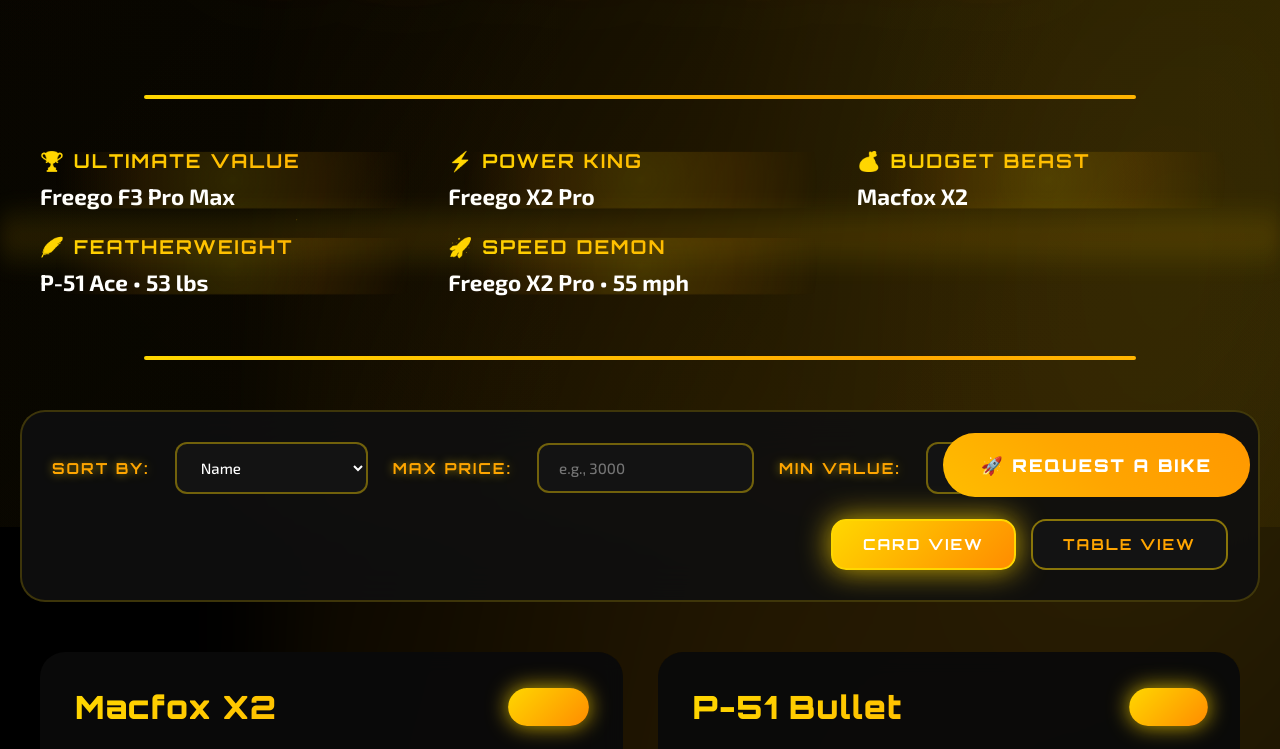
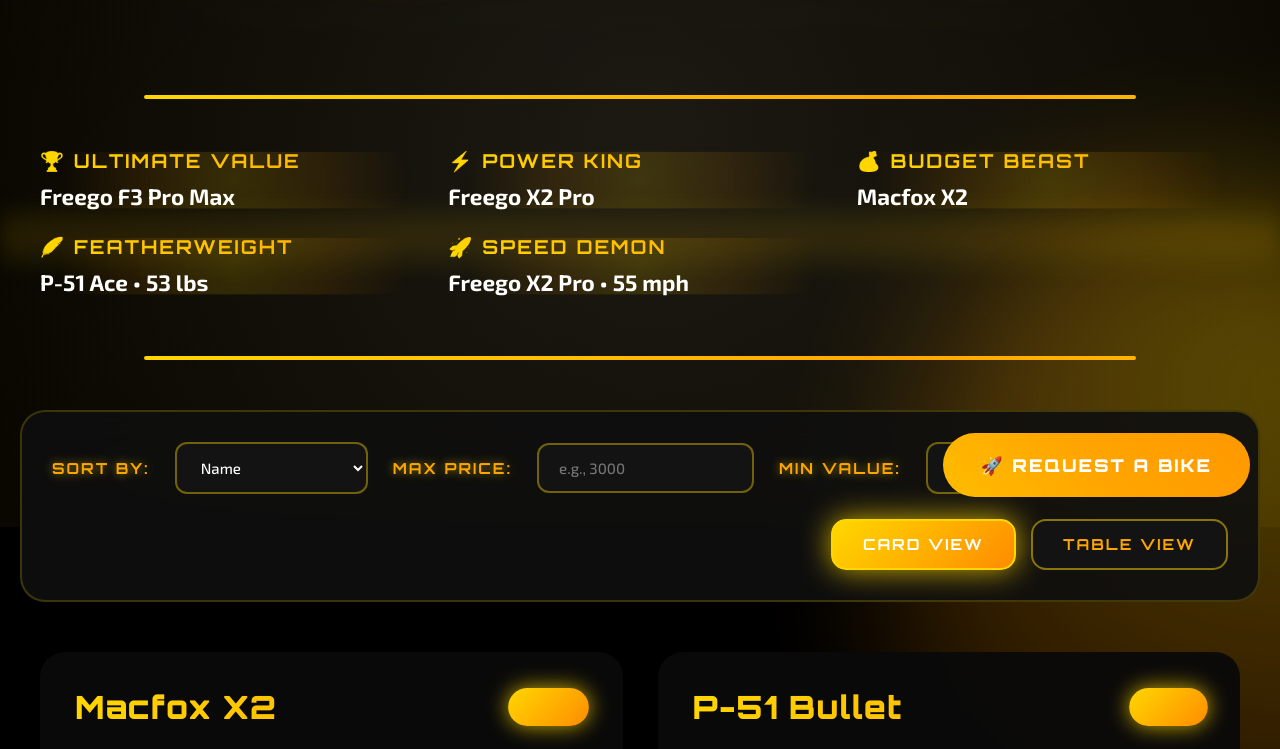
Before and after one commit to samueljcurtis111/samueljcurtis111.github.io, a plain HTML site: page index.html in a window 1280 px wide. Shown: the part 273-1022 px from the top of the page. Drawn offline with Linux system fonts and the light colour scheme.

Commit message:
Refactor body background and lava lamp animations
Updated background styles and animations for a lava lamp effect.

```diff
--- a/index.html
+++ b/index.html
@@ -21,63 +21,76 @@
             position: relative;
         }
 
-/* Flowing liquid gold waves background */
+/* Black background base */
+body {
+    font-family: 'Exo 2', sans-serif;
+    background: #000;
+    color: #fff;
+    overflow-x: hidden;
+    position: relative;
+}
+
+/* Lava Lamp Container */
 body::before {
-    content: '';
-    position: fixed;
-    top: 0;
-    left: 0;
-    width: 200%;
-    height: 200%;
-    background:
-        radial-gradient(ellipse at 20% 30%, rgba(255, 215, 0, 0.15) 0%, transparent 50%),
-        radial-gradient(ellipse at 80% 70%, rgba(255, 165, 0, 0.15) 0%, transparent 50%),
-        radial-gradient(ellipse at 50% 50%, rgba(218, 165, 32, 0.1) 0%, transparent 60%);
-    animation: liquidFlow 20s ease-in-out infinite;
-    pointer-events: none;
-    z-index: 0;
-    filter: blur(40px);
-}
-
-@keyframes liquidFlow {
-    0%, 100% {
-        transform: translate(-10%, -10%) rotate(0deg) scale(1);
-    }
-    25% {
-        transform: translate(-5%, -15%) rotate(90deg) scale(1.1);
-    }
-    50% {
-        transform: translate(-15%, -5%) rotate(180deg) scale(0.9);
-    }
-    75% {
-        transform: translate(-8%, -12%) rotate(270deg) scale(1.05);
-    }
-}
-
-/* Molten gold ripples and particles */
-body::after {
     content: '';
     position: fixed;
     top: 0;
     left: 0;
     width: 100%;
     height: 100%;
-    background-image:
-        radial-gradient(2px 2px at 20% 30%, rgba(255, 215, 0, 0.4), transparent),
-        radial-gradient(2px 2px at 60% 70%, rgba(255, 165, 0, 0.3), transparent),
-        radial-gradient(1px 1px at 50% 50%, rgba(218, 165, 32, 0.3), transparent),
-        radial-gradient(2px 2px at 80% 10%, rgba(255, 215, 0, 0.4), transparent),
-        radial-gradient(1px 1px at 90% 60%, rgba(255, 140, 0, 0.3), transparent),
-        radial-gradient(2px 2px at 30% 80%, rgba(184, 134, 11, 0.3), transparent),
-        radial-gradient(1px 1px at 15% 90%, rgba(255, 215, 0, 0.3), transparent);
-    background-size: 200% 200%;
-    background-position: 0% 0%;
-    animation: particleFloat 30s ease-in-out infinite, shimmer 8s ease-in-out infinite;
+    background:
+        radial-gradient(circle at 50% 50%, rgba(20, 20, 20, 1) 0%, #000 100%);
+    z-index: 0;
     pointer-events: none;
+}
+
+/* Gold Lava Blob 1 - Large slow blob */
+body::after {
+    content: '';
+    position: fixed;
+    width: 600px;
+    height: 600px;
+    border-radius: 40% 60% 70% 30% / 40% 50% 60% 50%;
+    background: radial-gradient(
+        circle at 30% 40%,
+        rgba(255, 215, 0, 0.4) 0%,
+        rgba(255, 165, 0, 0.3) 40%,
+        rgba(255, 140, 0, 0.2) 70%,
+        transparent 100%
+    );
+    filter: blur(60px);
+    animation: lavaFloat1 25s ease-in-out infinite;
     z-index: 0;
-    opacity: 0.6;
+    pointer-events: none;
+    opacity: 0.8;
 }
 
+@keyframes lavaFloat1 {
+    0%, 100% {
+        top: -10%;
+        left: -10%;
+        border-radius: 40% 60% 70% 30% / 40% 50% 60% 50%;
+        transform: rotate(0deg) scale(1);
+    }
+    25% {
+        top: 70%;
+        left: 80%;
+        border-radius: 60% 40% 30% 70% / 60% 30% 70% 40%;
+        transform: rotate(90deg) scale(1.2);
+    }
+    50% {
+        top: -5%;
+        left: 75%;
+        border-radius: 30% 60% 40% 70% / 50% 60% 30% 60%;
+        transform: rotate(180deg) scale(0.9);
+    }
+    75% {
+        top: 60%;
+        left: 10%;
+        border-radius: 70% 30% 60% 40% / 40% 60% 50% 60%;
+        transform: rotate(270deg) scale(1.1);
+    }
+}
 /* Additional gold mist layer */
 body {
     position: relative;
```
